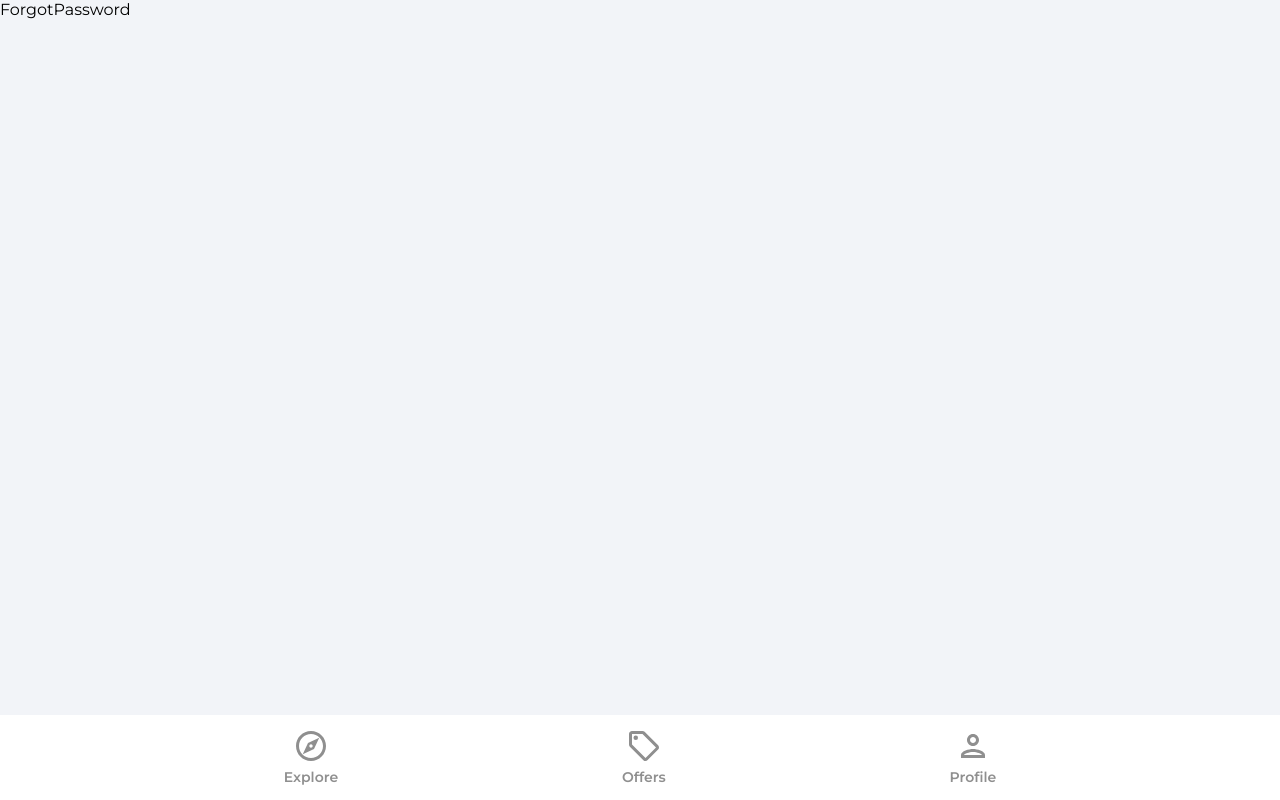
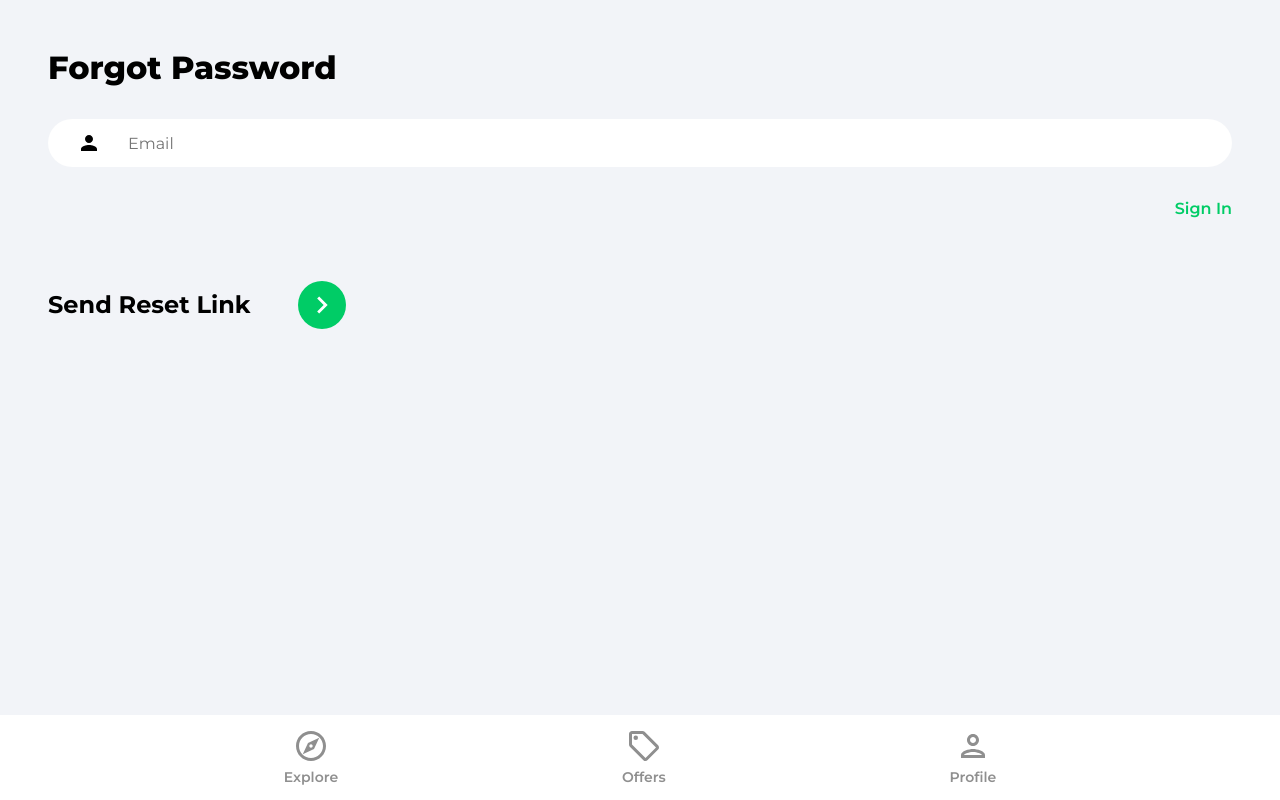
Before and after one commit to Mujeeb78/home-hub, a React (Create React App) app: page /forgot-password in a window 1280 px wide. Built offline with nearby package versions, Linux system fonts and the light colour scheme.

Commit message:
forgot password added

```diff
--- a/src/App.js
+++ b/src/App.js
@@ -23,7 +23,7 @@
           <Route path='/profile' element={<PrivateRoute />}>
             <Route path='/profile' element={<Profile />} />
           </Route>
-          <Route path="/forgot-password" element={<ForgotPassword />} />
+          <Route path='/forgot-password' element={<ForgotPassword />} />
         </Routes>
         {/* Navbar */}
         <Navbar />
--- a/src/pages/ForgotPassword.jsx
+++ b/src/pages/ForgotPassword.jsx
@@ -1,8 +1,57 @@
-import React from 'react'
+import { getAuth, sendPasswordResetEmail } from 'firebase/auth'
+import React, { useState } from 'react'
+import { Link } from 'react-router-dom'
+import { toast } from 'react-toastify'
+import { ReactComponent as ArrowRightIcon} from '../assets/svg/keyboardArrowRightIcon.svg'
 
 const ForgotPassword = () => {
+
+  const [email, setEmail] = useState('')
+
+  const onChange = (e) => setEmail(e.target.value)
+
+  const onSubmit = async (e) => {
+    e.preventDefault()
+
+    try {
+      const auth = getAuth()
+      await sendPasswordResetEmail(auth, email)
+      toast.success('Email was sent')
+    } catch (error) {
+      toast.error('Could not send the email')
+    }
+
+  }
+
   return (
-    <div>ForgotPassword</div>
+    <div className='pageContainer'>
+     <header>
+      <p className="pageHeader">Forgot Password</p>
+     </header>
+
+     <main>
+        <form onSubmit={onSubmit}>
+          <input type="email"
+          className='emailInput'
+          placeholder='Email'
+          id='email'
+          value={email}
+          onChange={onChange}
+          />
+          <Link className='forgotPasswordLink' to='/sign-in'>Sign In</Link>
+
+          <div className="signInBar">
+            <p className="signInText">
+              Send Reset Link
+            </p>
+            <button className="signInButton">
+              <ArrowRightIcon fill="#fff" width='34px' height='34px'/>
+            </button>
+          </div>
+
+        </form>
+     </main>
+    </div>
   )
 }
 
--- a/src/pages/SignIn.jsx
+++ b/src/pages/SignIn.jsx
@@ -78,8 +78,8 @@
             />
           </div>
 
-          <Link to={'/forgot-pasword'} className='forgotPasswordLink'>
-            Forgot Password?
+          <Link to='/forgot-password' className='forgotPasswordLink'>
+            Forgot Password
           </Link>
 
           <div className="signInBar">
```
